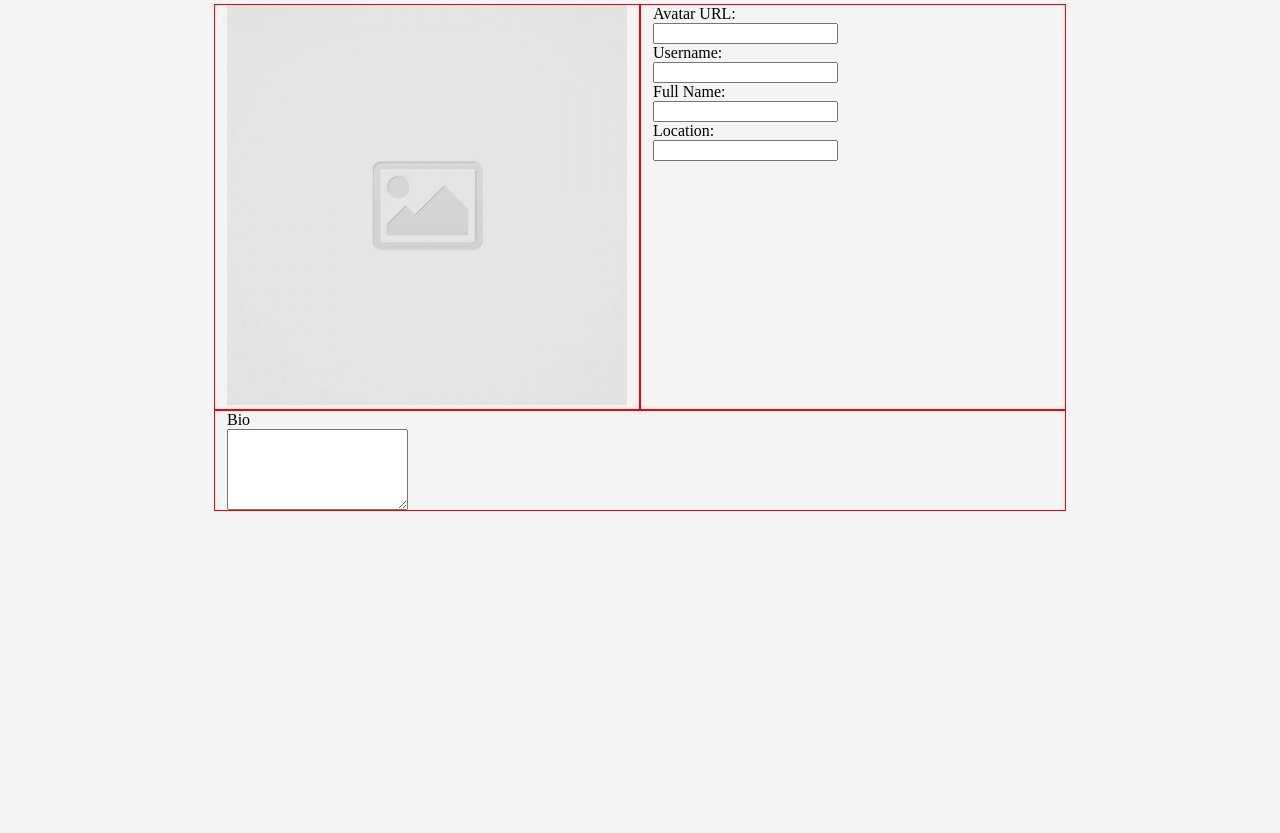
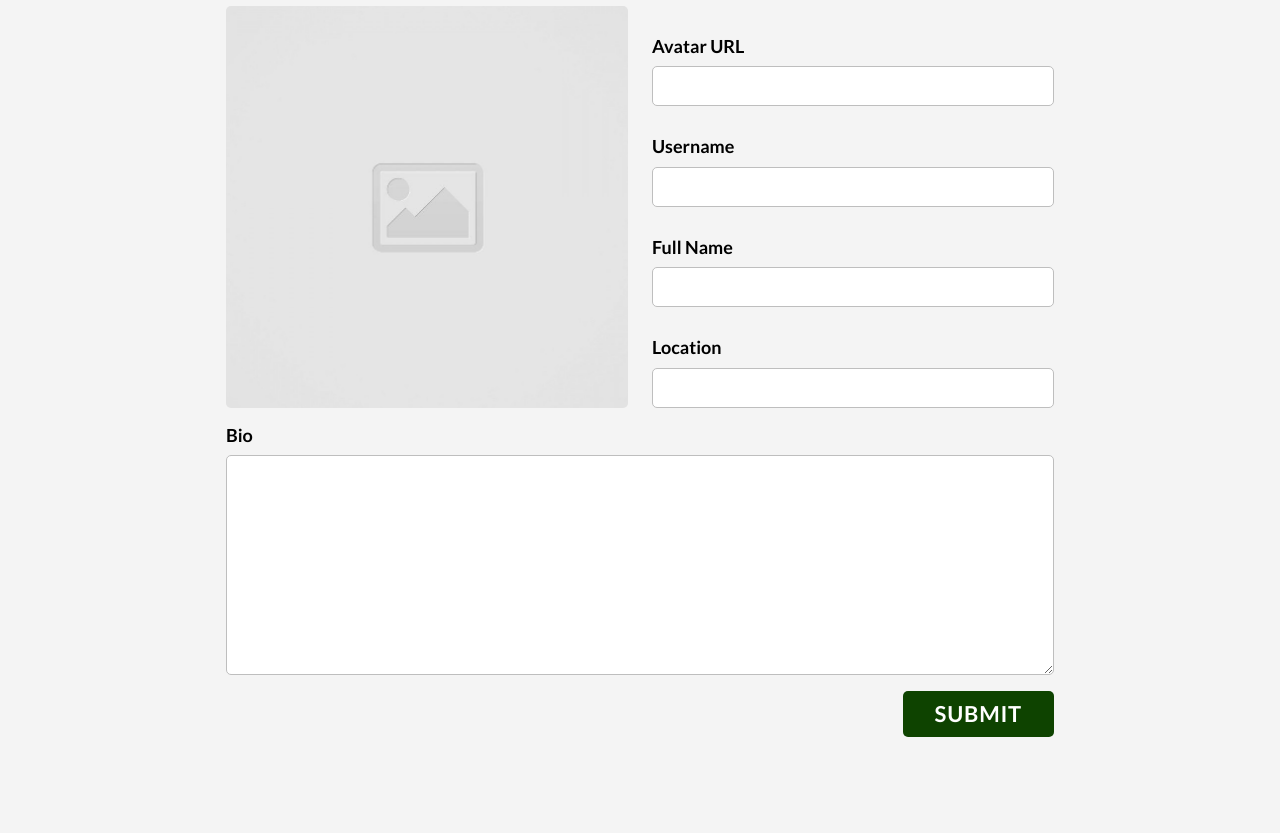
Before and after one commit to luccarizzi/code-journal, a website: page index.html in a window 1280 px wide. Shown: the part 145-978 px from the top of the page. Before the commit the page ends 800 px from the top, so only its background shows below. Drawn offline with Linux system fonts and the light colour scheme.

Commit message:
Apply fonts to the heading, labels, and form inputs. #1

```diff
--- a/css/styles.css
+++ b/css/styles.css
@@ -19,6 +19,10 @@
   color: #fff;
 }
 
+.font-label {
+  font-size: 18px;
+}
+
 /* color */
 
 .bg-green {
@@ -29,17 +33,90 @@
   background-color: #f4f4f4;
 }
 
+/* flex */
+
+.flex {
+  display: flex;
+}
+
+.justify-end {
+  justify-content: flex-end;
+}
+
+.flex-column {
+  flex-direction: column;
+}
+
 /* extra */
+
+body {
+  margin-bottom: 5rem;
+}
+
+.test-border {
+  border: 0 solid red;
+}
 
 img {
   width: 100%;
+  display: block;
+  border-radius: 5px;
+}
+
+textarea {
+  display: block;
+  width: 100%;
+  border-radius: 5px;
+  line-height: 1.7rem;
+}
+
+label {
+  margin: 1rem 0 0.6rem 0;
+  display: block;
+  font-weight: 700;
 }
 
 input,
 textarea {
-  display: block;
+  border-radius: 5px;
+  border: 1px solid #bebebe;
+  font-size: 18px;
+  color: #414141;
+  padding: 0 0.5rem;
+  font-family: "Open Sans", sans-serif;
 }
 
-.test-border {
-  border: 1px solid red;
+.form-control {
+  height: 25%;
 }
+
+.form-control input {
+  height: 2.5rem;
+  width: 100%;
+}
+
+input:focus,
+textarea:focus {
+  background-color: #fff;
+  outline: none;
+  border: 2px solid #0e4300;
+}
+
+.blur {
+  background-color: #f4f4f4;
+}
+
+.input-submit {
+  text-transform: uppercase;
+  font-size: 22px;
+  font-weight: 700;
+  letter-spacing: 0.05rem;
+  padding: 0.6rem 2rem;
+  margin: 1rem 0;
+  border: none;
+  background-color: #0e4300;
+}
+
+.input-submit:hover {
+  background-color: #a62938;
+}
--- a/index.html
+++ b/index.html
@@ -18,47 +18,45 @@
   <header class="bg-green">
     <div class="container row bg-green font-white font-lato-700">
       <div class="column-full">
-        <h1>Code Journal</h1>
+        <h2>Code Journal</h2>
       </div>
     </div>
   </header>
-  <main class="container">
+  <main class="container font-lato-400">
     <div class="column-full">
-      <h2>Edit Profile</h2>
+      <h1>Edit Profile</h1>
     </div>
-
-    <form class="row">
-      <div class="column-half test-border">
+    <form class="row font-label">
+      <div class="column-half">
         <img src="images/placeholder-image-square.jpg" alt="">
       </div>
-
-      <div class="column-half test-border">
-        <div>
-          <label for="avatar-url">Avatar URL:</label>
+      <div class="column-half">
+        <div class="form-control flex flex-column justify-end">
+          <label for="avatar-url">Avatar URL</label>
           <input
           id="avatar-url"
           name="avatar-url"
           type="url"
           required>
         </div>
-        <div>
-          <label for="username">Username:</label>
+        <div class="form-control flex flex-column justify-end">
+          <label for="username">Username</label>
           <input
           id="username"
           name="username"
           type="text"
           required>
         </div>
-        <div>
-          <label for="full-name">Full Name:</label>
+        <div class="form-control flex flex-column justify-end">
+          <label for="full-name">Full Name</label>
           <input
           id="full-name"
           name="fullname"
           type="text"
           required>
         </div>
-        <div>
-          <label for="location">Location:</label>
+        <div class="form-control flex flex-column justify-end">
+          <label for="location">Location</label>
           <input
           id="location"
           name="location"
@@ -66,17 +64,18 @@
           required>
         </div>
       </div>
-
-      <div class="column-full test-border">
+      <div class="column-full">
         <label for="bio">Bio</label>
         <textarea
         id="bio"
         name="bio"
-        rows="5"
+        rows="8"
         required></textarea>
       </div>
+      <div class="column-full row justify-end test-border">
+        <input class="input-submit font-lato-400 font-white" name="submit" type="submit">
+      </div>
     </form>
-
     <div data-view="edit-profile"></div>
   </main>
   <script src="js/data.js"></script>
```
